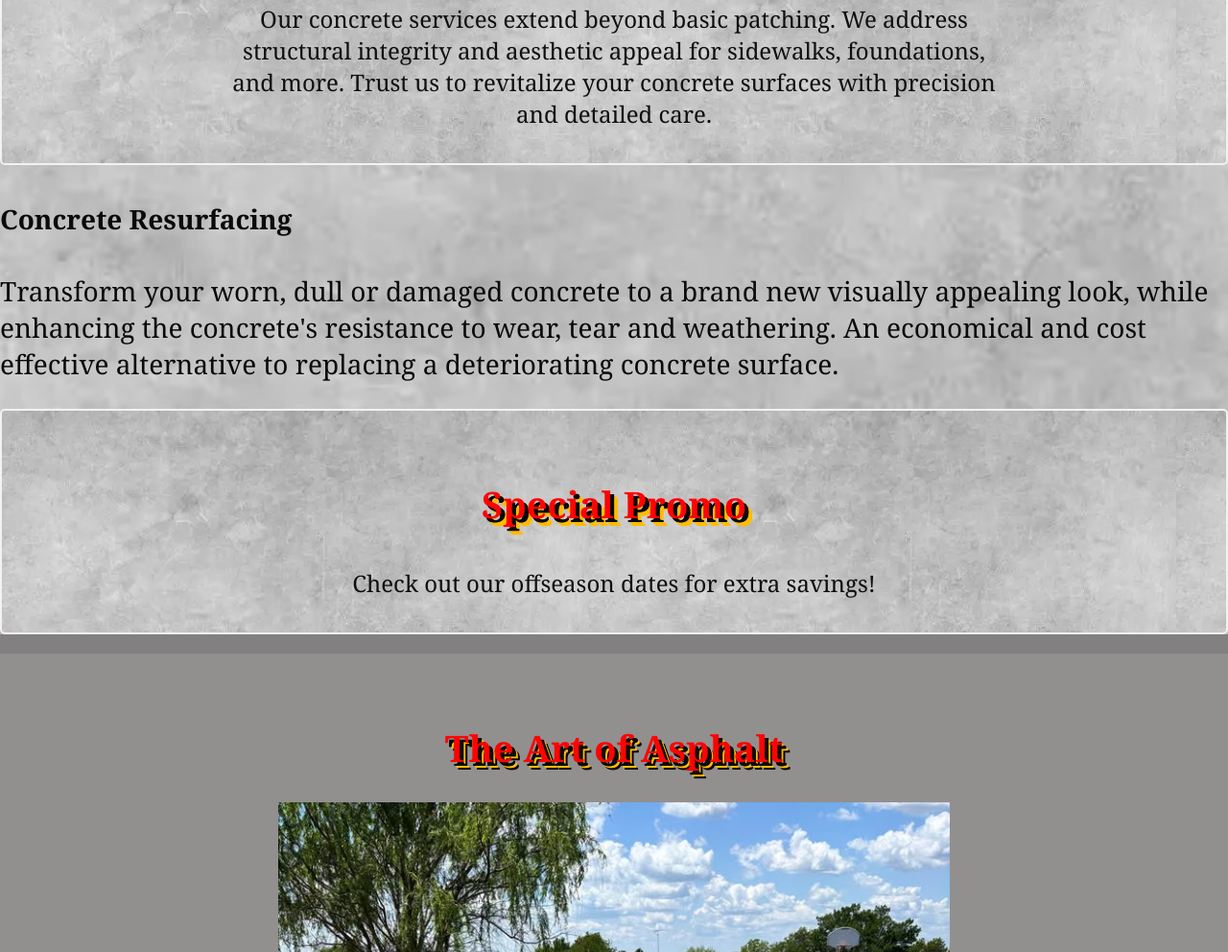
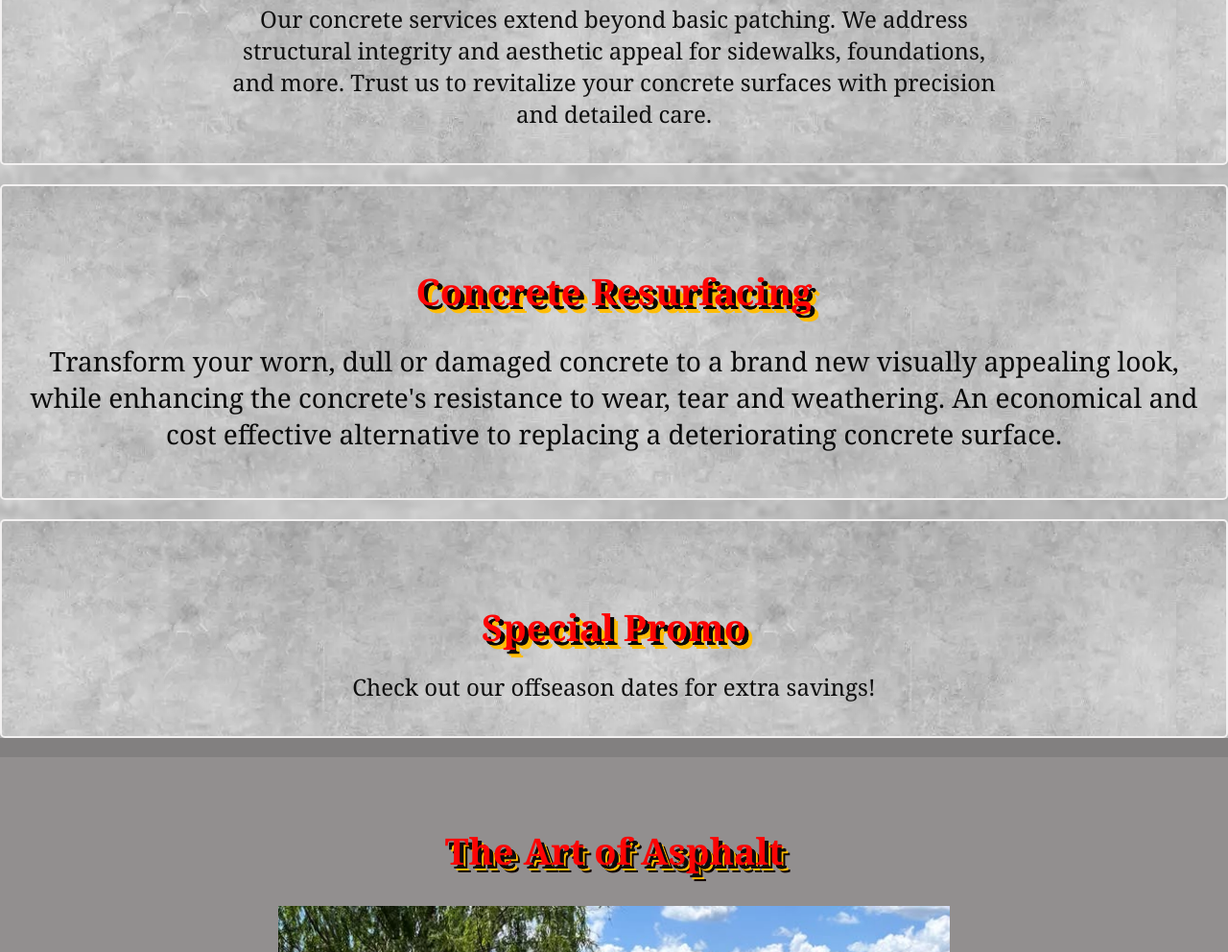
Before and after one commit to Ureff3cts/concrete_final_build, a plain HTML site: page index.html in a window 1280 px wide. Shown: the part 979-1971 px from the top of the page at 96% size. Drawn offline with Linux system fonts and the light colour scheme.

Commit message:
Add files via upload

```diff
--- a/index.html
+++ b/index.html
@@ -134,15 +134,31 @@ nav ul li a {
 
 .service h5,
 .concrete-resurfacing h5 {
-    margin-bottom: 20px;
-    color: #fd0404;
-    text-shadow: #080808 4px 4px 0, #0e0d0d 4px 4px 0, #ffbc03 6px 6px 0, #ffbc03 8px 8px 0;
-    font-size: 38px;
+  text-align: center;
+  margin-bottom: 20px;
+  color: #fd0404;
+  text-shadow: #080808 4px 4px 0, #0e0d0d 4px 4px 0, #ffbc03 6px 6px 0, #ffbc03 8px 8px 0;
+  font-size: 38px;
+}
+.concrete-resurfacing {
+  text-align: center;
+  margin-bottom: 20px;
+  padding: 20px;
+  border: 2px solid #f3f1f1;
+  border-radius: 5px;
+
+  background-image: url('background .webp');
+  transition: transform 0.3s ease;
+}
+.concrete-resurfacing:hover {
+  transform: scale(1.05);
 }
 .concrete-resurfacing-item p {
+    font-size: 24px;
+    max-width: 800px;
     margin-bottom: 20px;
     color: #080808;
-    font-size: 38px;
+
 }
 .text-large h2 {
   display: flex;
@@ -547,14 +563,14 @@ button:hover {
       </p>
     </div>
     <div class="concrete-resurfacing">
-      <h4>Concrete Resurfacing</h4>
+      <h5>Concrete Resurfacing</h5>
       <p>Transform your worn, dull or damaged concrete to a brand new visually appealing look,
         while enhancing the concrete's resistance to wear, tear and weathering. An economical and cost effective alternative to replacing
         a deteriorating concrete surface.
       </p>
     </div>
     <div class="service promo">
-      <h4>Special Promo</h4>
+      <h5>Special Promo</h5>
 
     <div class="promo">
       <p>Check out our offseason dates for extra savings!</p>
```
